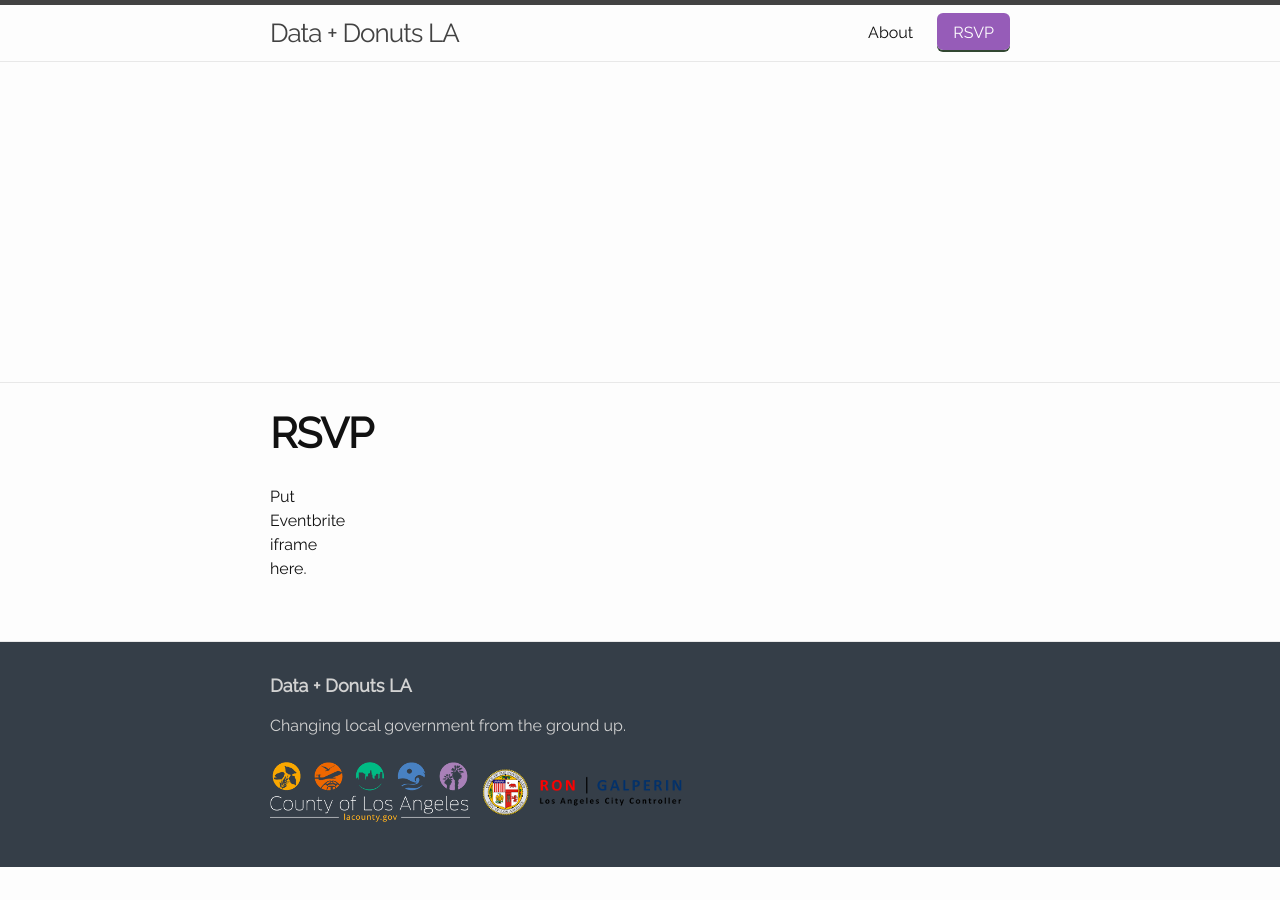
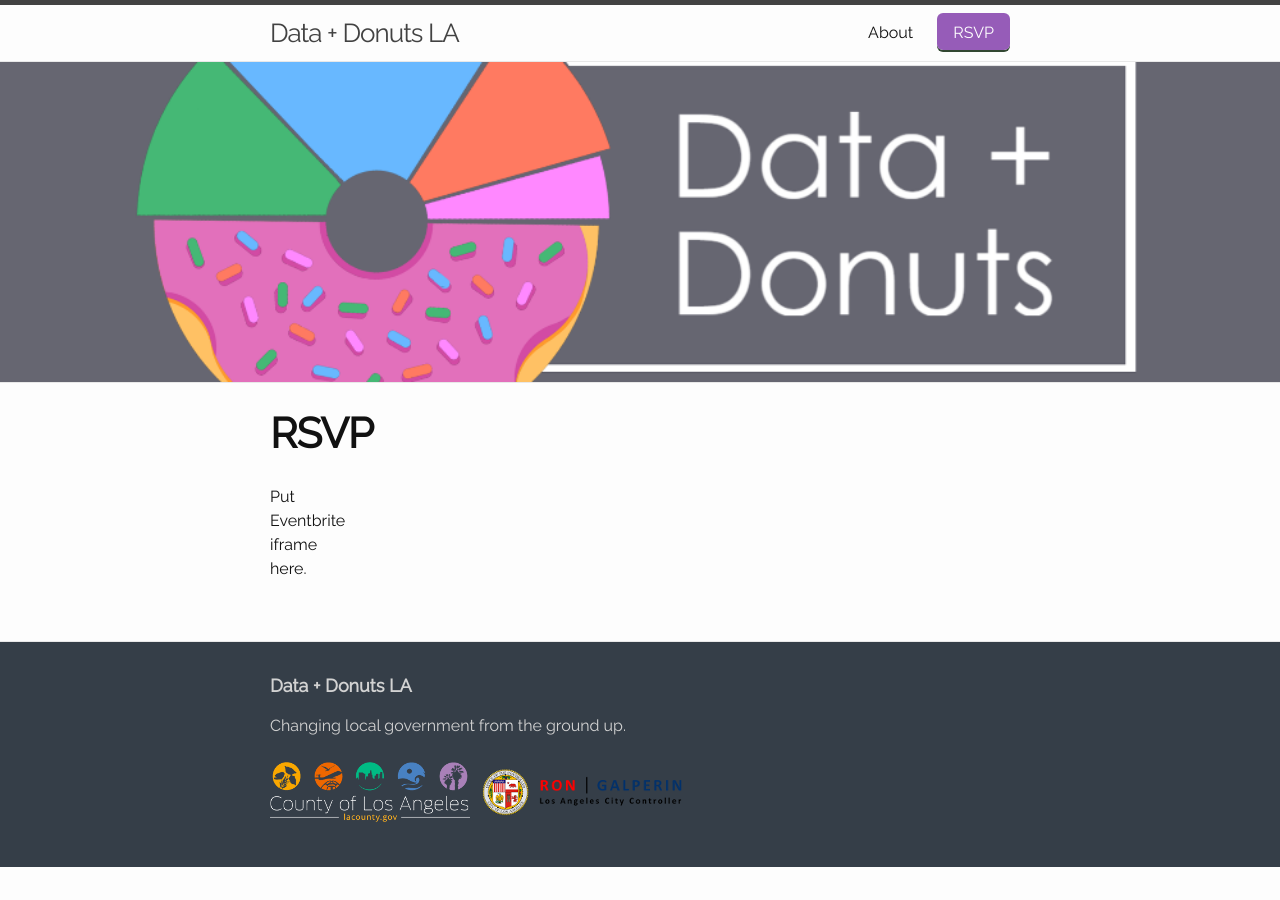
Before and after one commit to compilerla/data-donuts, a Jekyll site: the page built from rsvp.md, in a window 1280 px wide. Built offline with Jekyll 4.4.1, drawn with Linux system fonts in a browser that asks for light colours.

Commit message:
made donut image the default and switched location image to cover param

```diff
--- a/_layouts/default.html
+++ b/_layouts/default.html
@@ -1,6 +1,5 @@
 <!DOCTYPE html>
 <html>
-  {% assign locations = site.data.locations.[page.location] %}
   {% include head.html %}
 
   <body>
@@ -9,10 +8,9 @@
 
 {% if page.cover %}
   <div class="blog-cover" style="background-image:url({{page.cover}});">
-{% else if locations.image %}
-  <div class="blog-cover" style="background-image:url({{locations.image}});">
 {% else %}
-  <div class="blog-cover" style="background-image:url(http://app-beacon.com/wp-content/uploads/2015/05/events.jpg);">
+  <div class="blog-cover" style="background-image:url({{site.baseurl}}/images/data-donuts-pinkongray.png
+);">
 {% endif %}
   </div>
   {% if page.cover_credit %}
--- a/index.html
+++ b/index.html
@@ -1,9 +1,7 @@
 ---
 layout: default
-cover: 'images/data-donuts-pinkongray.png'
+
 ---
-
-
 
 <div class="home">
 
--- a/rsvp.md
+++ b/rsvp.md
@@ -5,7 +5,6 @@ navigation_title: RSVP
 permalink: /rsvp/
 button: true
 
-cover: 'images/data-donuts-pinkongray.png'
 ---
 
 Put <br />
```
Also changed, not shown: _posts/2017-02-02-data-donuts-01.md (+1 -1 lines), about.md (+0 -1 lines), images/data-donuts-pinkongray.png, 5 other files.
